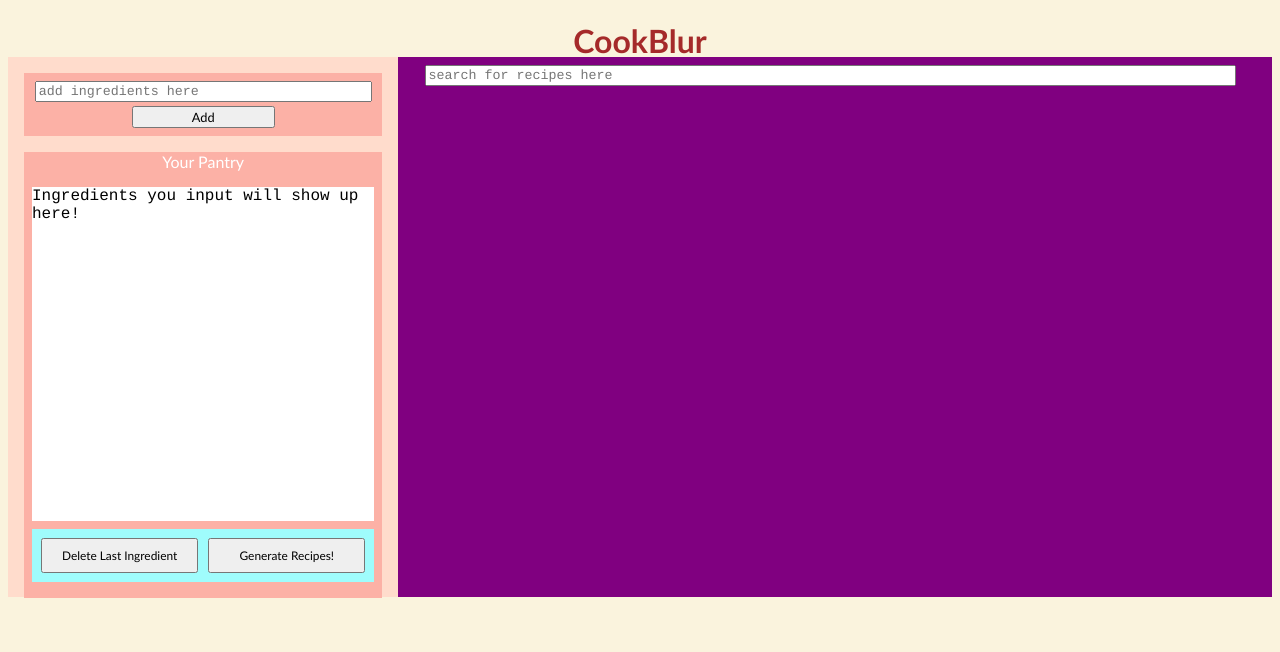
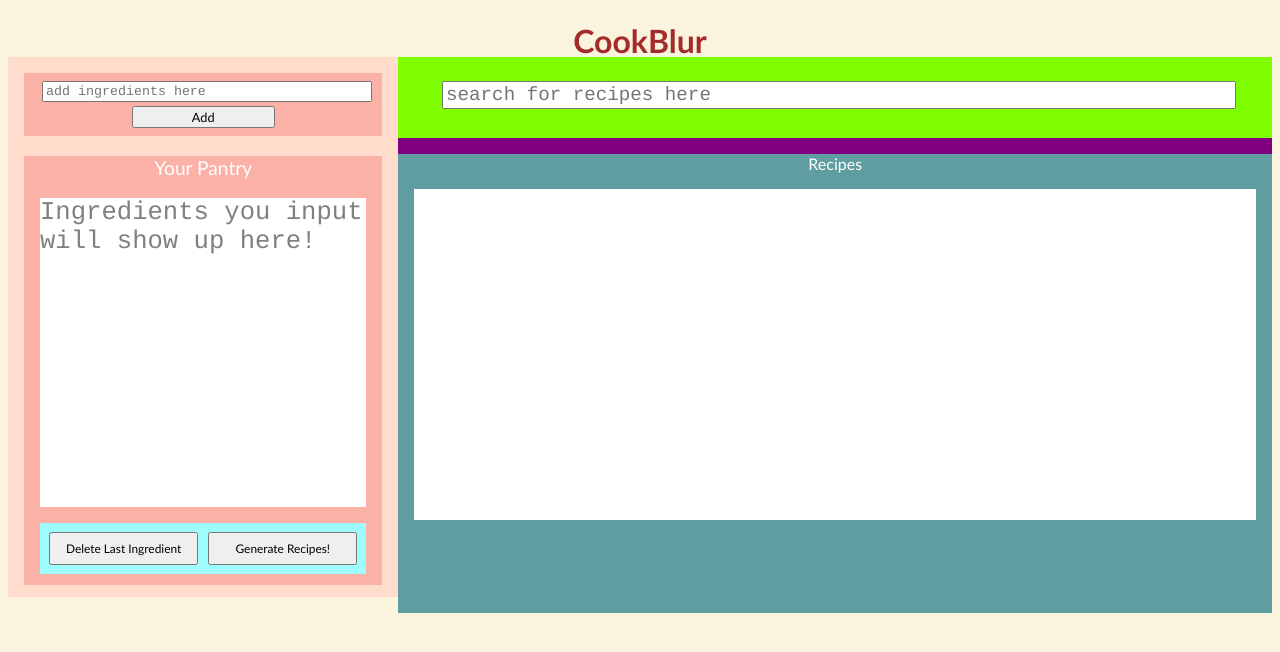
Before and after one commit to William-Lin-570/recipe-site, a plain HTML site: page index.html in a window 1280 px wide. Drawn offline with Linux system fonts and the light colour scheme.

Commit message:
api call made

```diff
--- a/homepage.css
+++ b/homepage.css
@@ -60,18 +60,22 @@
   /*line-height: 70px;
   */
   margin: 8px;
-  height: 85%;
+  height: 82%;
   background-color: #fcb1a6;
+  font-size: 1.5vw;
 }
 
 .ingredientslist {
-  margin: 8px;
-  height: 75%;
+  margin-left: 16px;
+  margin-right: 16px;
+  height: 72%;
   background-color: white;
+  font-size: 2vw;
+  color: grey;
 }
 
 .buttonscontainer {
-  margin: 8px;
+  margin: 16px;
   padding: 4px;
   height: 10%;
   background-color: rgb(159, 252, 252);
@@ -115,9 +119,9 @@
   border-color: darkgreen;
 }
 
-.search {
-  width: 92%;
-  margin-left: 3%;
+.ingredientAdder {
+  width: 90%;
+  margin-left: 5%;
   margin-top: 8px;
   /*
   -ms-transform: translate(50%, 10%);
@@ -144,4 +148,28 @@
 }
 
 .buttons {
+  margin: 5px;
 }
+
+.rightTop {
+  height: 15%;
+  background-color: chartreuse;
+}
+
+.search {
+  width: 90%;
+  margin-left: 5%;
+  margin-top: 24px;
+  font-size: 1.5vw
+}
+.rightBottom {
+  height: 85%;
+  background-color: cadetblue;
+}
+
+.recipeBox {
+  margin: 16px;
+  height: 72%;
+  background-color: white;
+  font-size: 1.5vw;
+}
--- a/homepage.js
+++ b/homepage.js
@@ -1,9 +1,11 @@
+const apiKey = '636a1bbe30c1423fbc94c278e16834d7';
 let user_input = "";
-
 // Ingredient list = pantry list
 let currentIngredientList = [];
 let defaultText = "Ingredients you input will show up here!";
 document.getElementById("pantryList").innerText = defaultText;
+updatePantryListText(currentIngredientList);
+document.getElementsByClassName("recipeBox").innerText = "Recipes you generate will show up here!";
 
 function setListeners() {
 //Hint: We want to select all buttons from html and make it so that something happens when you click on the buttons! querySelectorAll might be helpful
@@ -61,3 +63,15 @@ function updatePantryListText(arr) {
         pantryList.innerText = arr.toString();
     }
 }
+
+async function generateRecipes() {
+    if (currentIngredientList.length == 0) {
+        return;
+    }
+    let ingredientString = pantryList.innerText;
+    let recipeResponse = await fetch('https://api.spoonacular.com/recipes/findByIngredients?apiKey=' + apiKey + '&ingredients=' + ingredientString + '&number=1');
+    let recipeText = await recipeResponse.text();
+    console.log(recipeText);
+    document.getElementsByClassName('rightBottom').innerText = 'done!';
+    //recipeText.toString();
+}
--- a/index.html
+++ b/index.html
@@ -12,7 +12,7 @@
       <div class = "horiz">
         <div class = "left">
           <div class="topbar">
-            <input type="text", class="search" placeholder="add ingredients here", id="ingredientInput"></input>
+            <input type="text", class="ingredientAdder" placeholder="add ingredients here", id="ingredientInput"></input>
             <input type="submit", value="Add", style = "font-family: Gill Sans", class="buttons", id="addbutton", onclick=addIngredient()></button>
           </div>
           <!-- Pantry Box -->
@@ -23,14 +23,20 @@
             <div class="buttonscontainer">
               <div class="horiz">
                 <button style="font-family: Gill Sans", class="buttons", id="pantrydeletebutton", onclick=deleteLastIngredient()>Delete Last Ingredient</button>
-                <button style="font-family: Gill Sans", class="buttons", id="pantrygeneratebutton">Generate Recipes!</button>
+                <button style="font-family: Gill Sans", class="buttons", id="pantrygeneratebutton", onclick=generateRecipes()>Generate Recipes!</button>
               </div>
             </div>
           </div>
         <!-- API Call to Fetch All Recipes -->
         </div>
           <div class = "right">
-            <input class="search" placeholder="search for recipes here"></input>
+            <div class="rightTop">
+              <input class="search" placeholder="search for recipes here"></input>
+            </div>
+            <div class="rightBottom">
+              <p style="font-family: Gill Sans, sans-serif; text-align:center; color:white">Recipes</p>
+              <div class="recipeBox"></div>
+            </div>
           </div>
         </div>
       </div>
```
